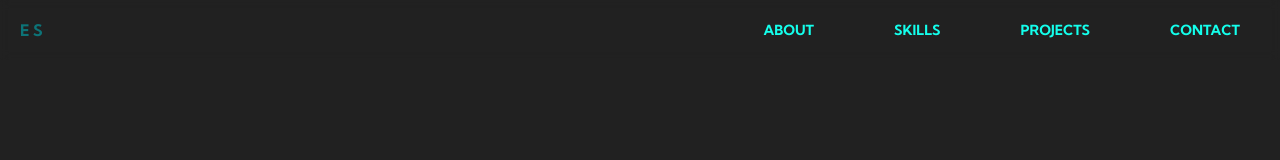
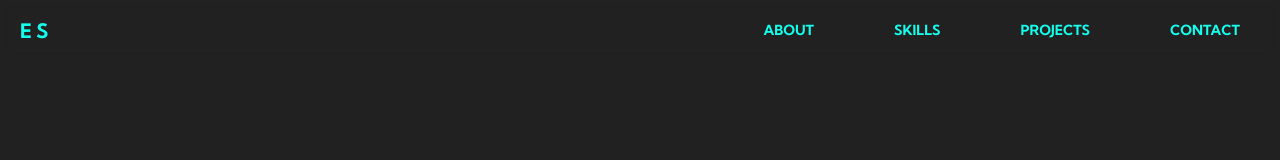
Before and after one commit to alekhya1804/React_Portfolio-website-Main, a React (Vite) app: page / in a window 1280 px wide. Shown: the top 160 px of the page. Built offline with nearby package versions, Linux system fonts and the light colour scheme.

Commit message:
finished template

```diff
--- a/src/components/navbar/nav.module.css
+++ b/src/components/navbar/nav.module.css
@@ -20,8 +20,10 @@ backdrop-filter: blur( 5px );
 .logo{
   flex: 1;
   margin-left: 20px;
-  color: rgb(13, 115, 119);
+  color:rgb(20, 255, 236) ;
   font-weight: 700;
+  font-size: 20px;
+  z-index: 30;
 }
 
 .navLinks{
@@ -47,13 +49,13 @@ backdrop-filter: blur( 5px );
   font-size: 14px;
   font-Weight: 700;
   width: 100%;
-  height: 100vh;
+  height: 100$;
   padding: 6rem;
   display: flex;
   flex-direction: column;
   justify-content: center;
   align-items: center;
-  background: rgba( 33, 33, 33, 0.85 );
+  background: rgba( 33, 33, 33, .95 );
 box-shadow: 0 5px 1px 0 rgba(20, 255, 236, .5);
 backdrop-filter: blur( 10px );
 -webkit-backdrop-filter: blur( 10px );
```
